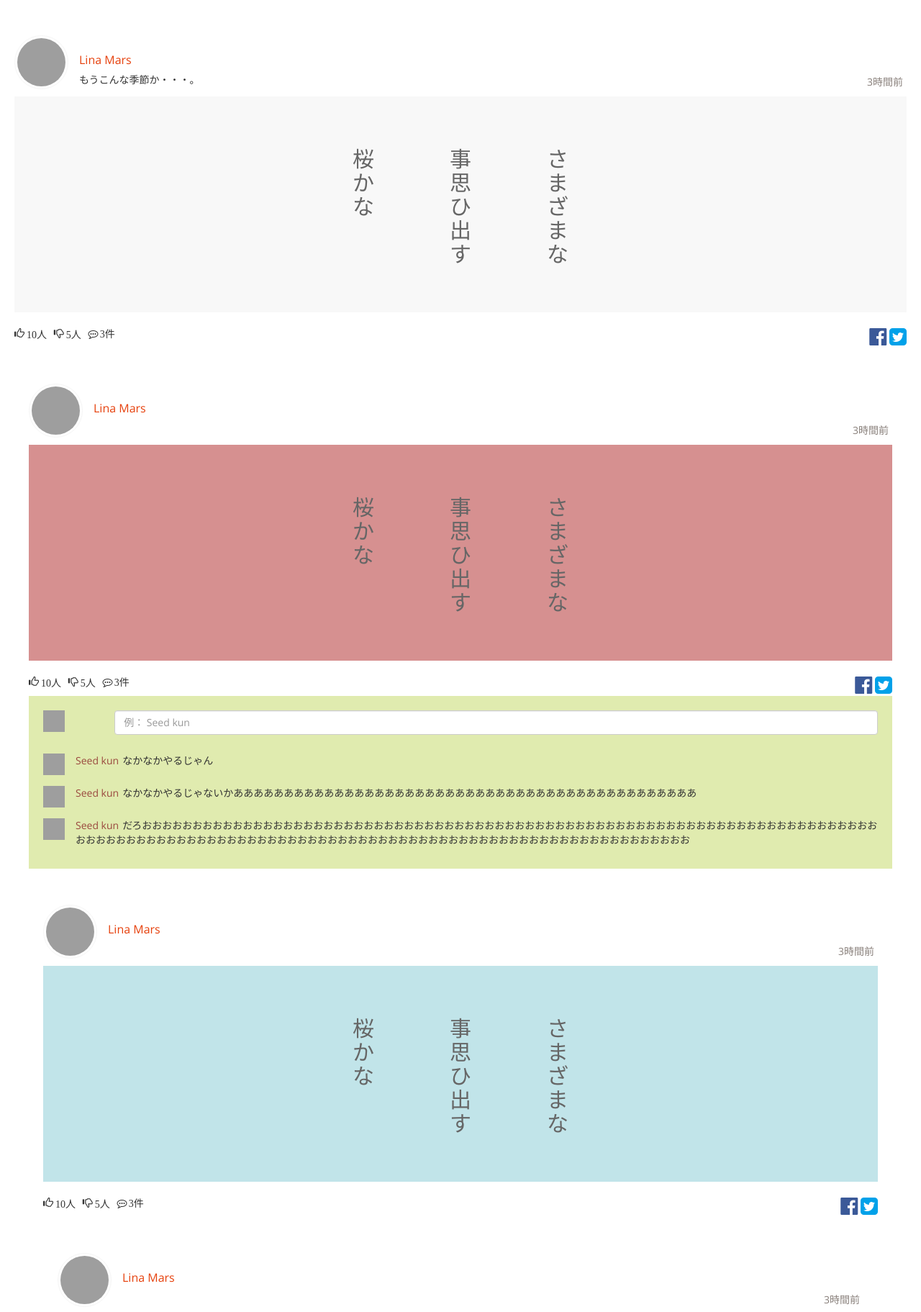
After one commit to YoHana19/sns_wada, a PHP site: page /design/profile.html in a window 1280 px wide. The commit adds this page. Shown: the part 545-2368 px from the top of the page at 72% size. Run offline with PHP 8.4, Linux system fonts and the light colour scheme; grey boxes are pictures that could not be loaded.

Commit message:
no message

```diff
--- a/assets/css/profile.css
+++ b/assets/css/profile.css
@@ -3,7 +3,7 @@
 /* ==========================================================================
    Author's custom styles
    ========================================================================== */
-
+/*プロフィール画像/テキスト*/
 body
 {
     font-family: 'Open Sans', sans-serif;
@@ -37,3 +37,134 @@ body
     width: 20%;
 }
 }
+
+/* 俳句一覧 */
+.haiku {
+    margin-top: 30px;
+    padding: 20px;
+    background-color: white;
+}
+
+.haiku blockquote {
+    background: #f8f8f8 none repeat scroll 0 0;
+    border: medium none;
+    color: #666;
+    display: block;
+    height: 300px;
+    font-size: 14px;
+    line-height: 20px;
+    padding: 15px;
+    position: relative;
+}
+
+.haiku .carousel-info img {
+    border: 1px solid #f5f5f5;
+    border-radius: 150px !important;
+    height: 75px;
+    padding: 3px;
+    width: 75px;
+}
+.haiku .carousel-info {
+    overflow: hidden;
+    margin-bottom: 10px;
+}
+.haiku .carousel-info img {
+    margin-right: 15px;
+}
+.haiku .carousel-info span {
+    display: block;
+}
+.haiku span.haiku-name {
+    color: #e6400c;
+    font-size: 16px;
+    font-weight: 300;
+    margin: 23px 0 7px;
+}
+
+.haiku span.haiku-comment {
+    color: #2b2b2b;
+    font-size: 16px;
+    font-weight: 300;
+    margin: 23px 0  40px 7px;
+}
+
+.carousel-info {
+    position: relative;
+}
+
+.carousel-info p {
+    position: absolute;
+    margin: 0;
+    bottom: 0;
+    right: 5px;
+    color: #887f7a;
+}
+
+/* 俳句の縦書き */
+.haiku-text {
+    width: 300px;
+    height: 100%;
+    margin: 0 auto;
+    position: relative;
+}
+
+.haiku-text h2 {
+    position: absolute;
+    top: 35px;
+}
+
+.haiku-text-1 {
+    left: 0;
+}
+
+.haiku-text-2 {
+    left: 135px;
+}
+
+.haiku-text-3 {
+    right: 0px;
+}
+
+/* よし、あし、コメント */
+.icons{
+    margin-top: 5px;
+}
+
+.icon-margin {
+    margin-right: 6px;
+}
+
+.btn-glyphicon {
+    padding: 4px;
+    background: #ffffff;
+    margin-right: 4px;
+}
+
+.icon-btn {
+    font-size: 10px;
+    padding: 1px 12px 3px 2px;
+    margin-right: 20px;
+    border-radius: 50px;
+}
+
+
+/* コメント欄 */
+.comment {
+    padding: 20px;
+    background-color: #e0ebaf;
+}
+
+.msg {
+    clear: both;
+}
+
+.msg img {
+  float: left;
+  margin: 0 15px 15px 0;
+}
+
+.msg span {
+    color: #9a493f;
+    margin-right: 5px;
+}
+Contact GitHub API Training Shop Blog About
--- /dev/null
+++ b/design/profile.html
@@ -0,0 +1,175 @@
+<!DOCTYPE html>
+<html lang="ja">
+<head>
+  <meta charset="utf-8">
+  <title></title>
+  <link rel="stylesheet" type="text/css" href="../assets/css/bootstrap.css">
+  <link rel="stylesheet" type="text/css" href="../assets/css/font-awesome.css">
+  <link rel="stylesheet" type="text/css" href="../assets/css/profile.css">
+  <link href='http://fonts.googleapis.com/css?family=Open+Sans' rel='stylesheet' type='text/css'>
+</head>
+<body>
+<!--プロフィール写真/ 一言-->
+  <div class="container">
+    <div class="fb-profile">
+      <img align="left" class="fb-image-lg" src="http://lorempixel.com/850/280/nightlife/5/" alt="Profile image example"/>
+      <img align="left" class="fb-image-profile thumbnail" src="http://lorempixel.com/180/180/people/9/" alt="Profile image example"/>
+      <div class="fb-profile-text">
+        <h1>Eli Macy</h1>
+        <p>Girls just wanna go fun.</p>
+      </div>
+    </div>
+  </div>
+
+
+          <!-- 句一覧 -->
+
+          <!-- １つ目 -->
+          <div class="haiku">
+            <div class="carousel-info">
+              <img alt="" src="http://keenthemes.com/assets/bootsnipp/img1-small.jpg" class="pull-left">
+              <div class="pull-left">
+                <span class="haiku-name">Lina Mars</span>
+                <span calss="haiku-comment">もうこんな季節か・・・。</span>
+              </div>
+              <p>3時間前</p>
+            </div>
+            <div class="active item">
+              <blockquote>
+                <div class="haiku-text">
+                  <h2 class="haiku-text-1">桜<br>か<br>な</h2>
+                  <h2 class="haiku-text-2">事<br>思<br>ひ<br>出<br>す</h2>
+                  <h2 class="haiku-text-3">さ<br>ま<br>ざ<br>ま<br>な</h2>
+                </div>
+              </blockquote>
+            </div>
+            <div style="text-align: right;">
+              <div style="float: left">
+                <i class="glyphicon glyphicon-thumbs-up icon-margin">&thinsp;10人</i>
+                <i class="glyphicon glyphicon-thumbs-down icon-margin">&thinsp;5人</i>
+                <i class="fa fa-commenting-o icon-margin" aria-hidden="true">&thinsp;3件</i>
+              </div>
+              <i class="fa fa-facebook-official fa-2x" aria-hidden="true" style="color: #3b5998"></i>
+              <i class="fa fa-twitter-square fa-2x" aria-hidden="true" style="color: #00a1e9"></i>
+          </div>
+
+          <!-- ２つ目 -->
+          <div class="haiku">
+            <div class="carousel-info">
+              <img alt="" src="http://keenthemes.com/assets/bootsnipp/img1-small.jpg" class="pull-left">
+              <div class="pull-left">
+                <span class="haiku-name">Lina Mars</span>
+              </div>
+              <p>3時間前</p>
+            </div>
+            <div class="active item">
+              <blockquote style="background: #d69090">
+                <div class="haiku-text">
+                  <h2 class="haiku-text-1">桜<br>か<br>な</h2>
+                  <h2 class="haiku-text-2">事<br>思<br>ひ<br>出<br>す</h2>
+                  <h2 class="haiku-text-3">さ<br>ま<br>ざ<br>ま<br>な</h2>
+                </div>
+              </blockquote>
+            </div>
+            <div style="text-align: right;">
+              <div style="float: left">
+                <i class="glyphicon glyphicon-thumbs-up icon-margin">&thinsp;10人</i>
+                <i class="glyphicon glyphicon-thumbs-down icon-margin">&thinsp;5人</i>
+                <i class="fa fa-commenting-o icon-margin" aria-hidden="true">&thinsp;3件</i>
+              </div>
+              <i class="fa fa-facebook-official fa-2x" aria-hidden="true" style="color: #3b5998"></i>
+              <i class="fa fa-twitter-square fa-2x" aria-hidden="true" style="color: #00a1e9"></i>
+            </div>
+
+          <!-- コメント欄 -->
+          <div class="comment">
+            <div class="msg">
+              <form action="" method="" accept-charset="utf-8" class="form-horizontal">
+                <div class="form-group">
+                  <div class="col-sm-1">
+                    <img src="../assets/images/proph.jpg" width="30" height="30">
+                  </div>
+                  <div class="col-sm-11">
+                    <input type="text" name="nick_name" class="form-control" placeholder="例： Seed kun">
+                  </div>
+                </div>
+              </form>
+            </div>
+
+            <div class="msg">
+              <img src="../assets/images/sakura_sample.jpg" width="30" height="30">
+              <p><span class="name">Seed kun</span>なかなかやるじゃん</p>
+            </div>
+
+            <div class="msg">
+              <img src="../assets/images/sakura_sample.jpg" width="30" height="30">
+              <p><span class="name">Seed kun</span>なかなかやるじゃないかああああああああああああああああああああああああああああああああああああああああああああああ</p>
+            </div>
+
+            <div class="msg">
+              <img src="../assets/images/sakura_sample.jpg" width="30" height="30">
+              <p><span class="name">Seed kun</span>だろおおおおおおおおおおおおおおおおおおおおおおおおおおおおおおおおおおおおおおおおおおおおおおおおおおおおおおおおおおおおおおおおおおおおおおおおおおおおおおおおおおおおおおおおおおおおおおおおおおおおおおおおおおおおおおおおおおおおおおおおおおおおおおおおおおおおおお</p>
+            </div>
+          </div>
+
+          <!-- ３つ目 -->
+          <div class="haiku">
+            <div class="carousel-info">
+              <img alt="" src="http://keenthemes.com/assets/bootsnipp/img1-small.jpg" class="pull-left">
+              <div class="pull-left">
+                <span class="haiku-name">Lina Mars</span>
+              </div>
+              <p>3時間前</p>
+            </div>
+            <div class="active item">
+              <blockquote style="background: #c1e4e9">
+                <div class="haiku-text">
+                  <h2 class="haiku-text-1">桜<br>か<br>な</h2>
+                  <h2 class="haiku-text-2">事<br>思<br>ひ<br>出<br>す</h2>
+                  <h2 class="haiku-text-3">さ<br>ま<br>ざ<br>ま<br>な</h2>
+                </div>
+              </blockquote>
+            </div>
+            <div style="text-align: right;">
+              <div style="float: left">
+                <i class="glyphicon glyphicon-thumbs-up icon-margin">&thinsp;10人</i>
+                <i class="glyphicon glyphicon-thumbs-down icon-margin">&thinsp;5人</i>
+                <i class="fa fa-commenting-o icon-margin" aria-hidden="true">&thinsp;3件</i>
+              </div>
+              <i class="fa fa-facebook-official fa-2x" aria-hidden="true" style="color: #3b5998"></i>
+              <i class="fa fa-twitter-square fa-2x" aria-hidden="true" style="color: #00a1e9"></i>
+            </div>
+
+
+          <!-- ４つ目 -->
+          <div class="haiku">
+            <div class="carousel-info">
+              <img alt="" src="http://keenthemes.com/assets/bootsnipp/img1-small.jpg" class="pull-left">
+              <div class="pull-left">
+                <span class="haiku-name">Lina Mars</span>
+              </div>
+              <p>3時間前</p>
+            </div>
+            <div class="active item">
+              <blockquote style="background-image: url(../assets/images/sakura_sample.jpg); background-size: cover;">
+                <div class="haiku-text">
+                  <h2 class="haiku-text-1">桜<br>か<br>な</h2>
+                  <h2 class="haiku-text-2">事<br>思<br>ひ<br>出<br>す</h2>
+                  <h2 class="haiku-text-3">さ<br>ま<br>ざ<br>ま<br>な</h2>
+                </div>
+              </blockquote>
+            </div>
+            <div style="text-align: right;">
+              <div style="float: left">
+                <i class="glyphicon glyphicon-thumbs-up icon-margin">&thinsp;10人</i>
+                <i class="glyphicon glyphicon-thumbs-down icon-margin">&thinsp;5人</i>
+                <i class="fa fa-commenting-o icon-margin" aria-hidden="true">&thinsp;3件</i>
+              </div>
+              <i class="fa fa-facebook-official fa-2x" aria-hidden="true" style="color: #3b5998"></i>
+              <i class="fa fa-twitter-square fa-2x" aria-hidden="true" style="color: #00a1e9"></i>
+            </div>
+
+
+
+</body>
+</html>
```
